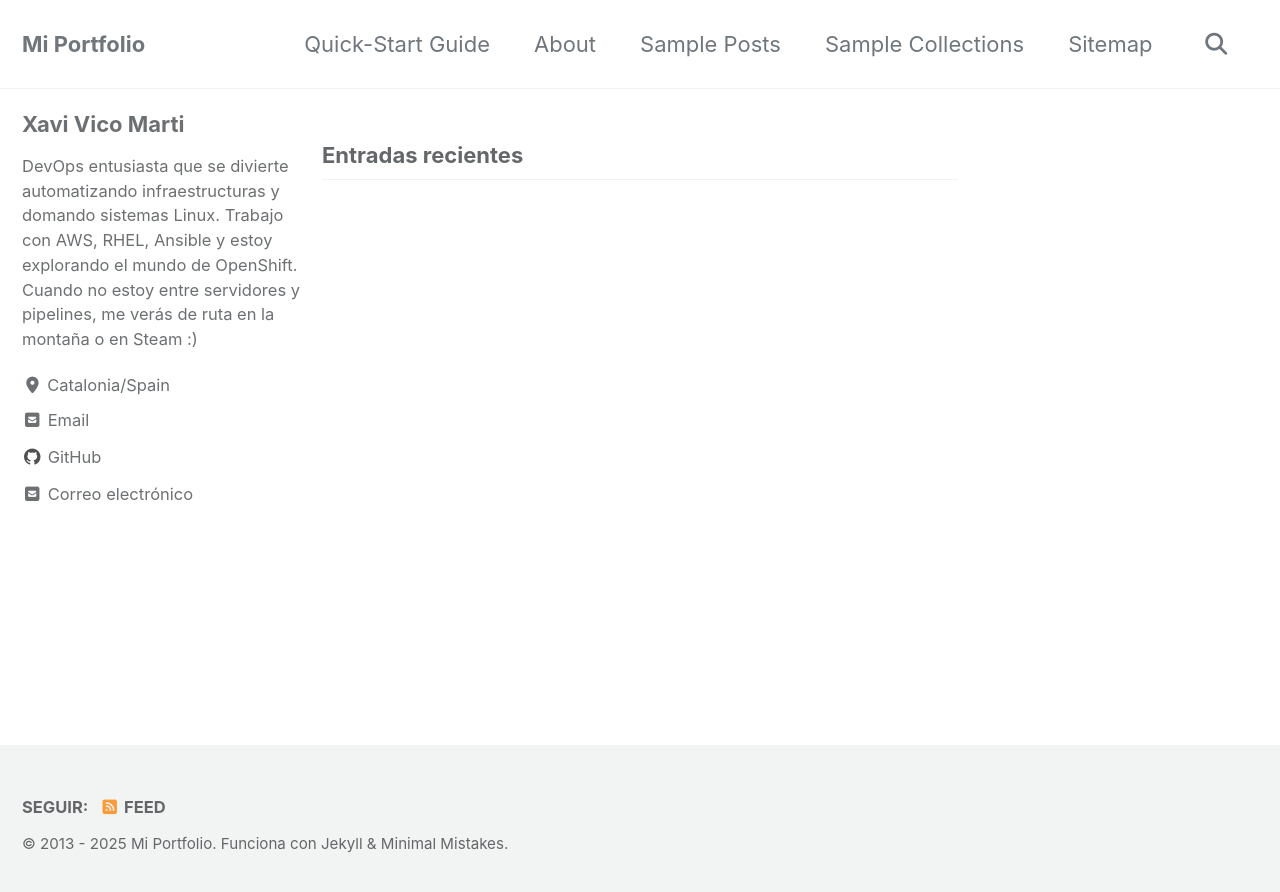
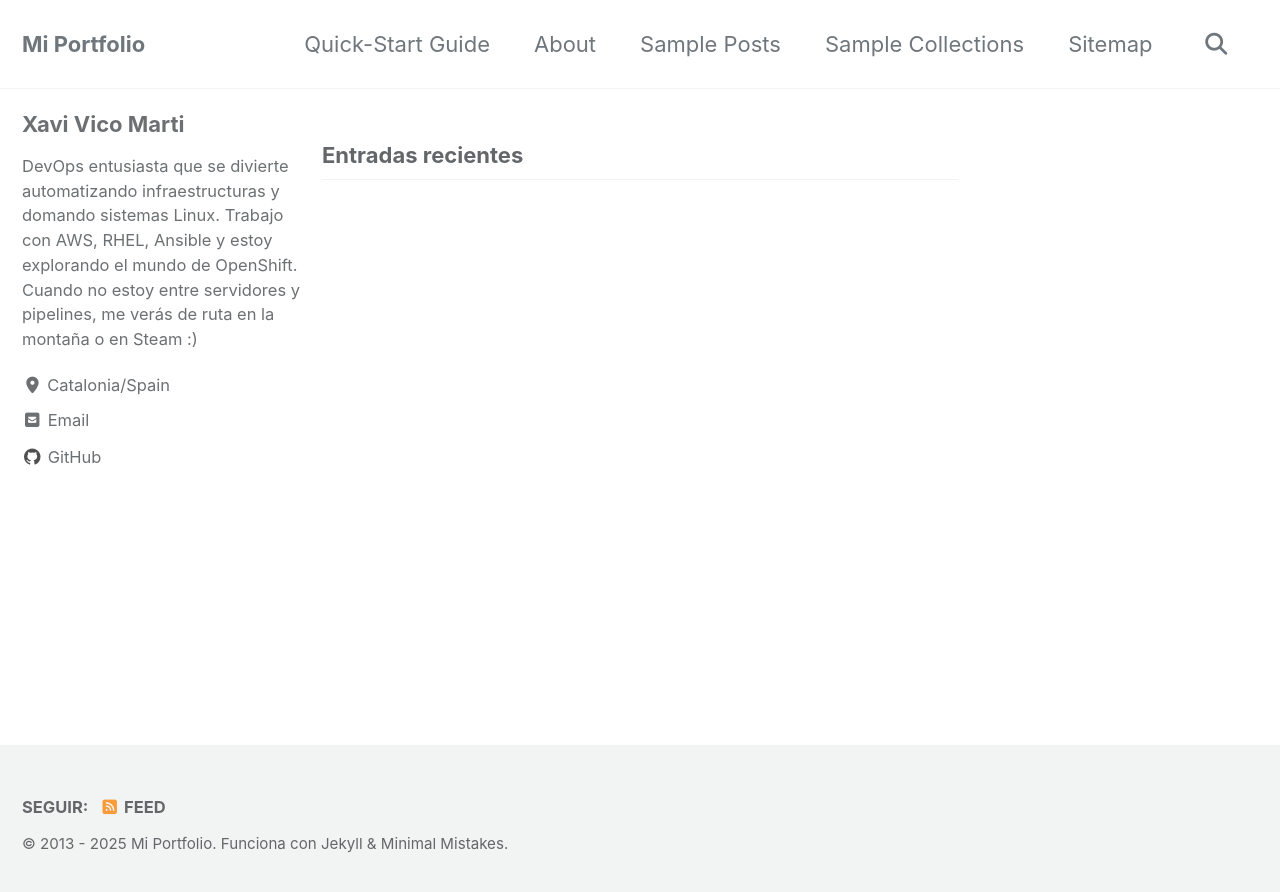
Before and after one commit to xaco04/xaco04.github.io, a Jekyll site: the page built from index.html, in a window 1280 px wide. Shown: the top 892 px of the page. Built offline with Jekyll 4.4.1, drawn with Linux system fonts in a browser that asks for light colours; cached includes are drawn as plain includes; the list of posts is cut into pages by our own code.

Commit message:
Update _config.yml

```diff
--- a/_config.yml
+++ b/_config.yml
@@ -45,9 +45,9 @@
     # https://developers.facebook.com/docs/plugins/comments
     appid                :
     num_posts            : # 5 (default)
-    colorscheme          : # "light" (default), "dark"
+    colorscheme          : "dark"
   utterances:
-    theme                : # "github-light" (default), "github-dark"
+    theme                : "github-dark"
     issue_term           : # "pathname" (default)
   giscus:
     repo_id              : ""
@@ -119,7 +119,6 @@
   avatar           : # path of avatar image, e.g. "/assets/images/bio-photo.jpg"
   bio              : "DevOps entusiasta que se divierte automatizando infraestructuras y domando sistemas Linux. Trabajo con AWS, RHEL, Ansible y estoy explorando el mundo de OpenShift. Cuando no estoy entre servidores y pipelines, me verás de ruta en la montaña o en Steam :)"
   location         : "Catalonia/Spain"
-  email            : "xavivico04@gmail.com"
   links:
     - label: "Email"
       icon: "fas fa-fw fa-envelope-square"
```
